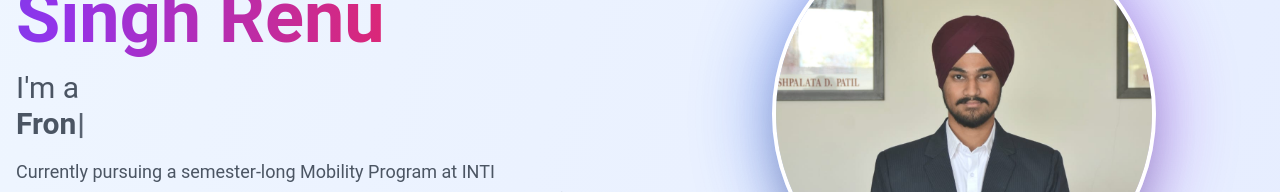
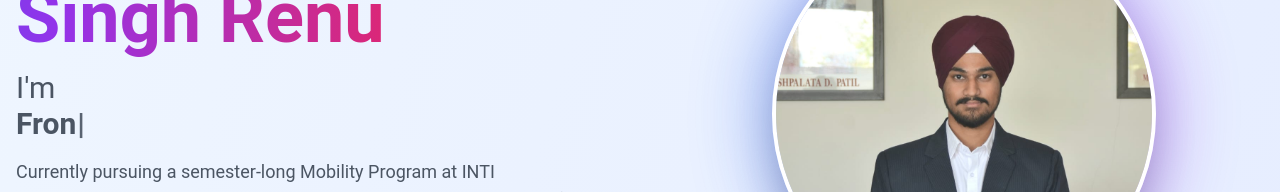
Before and after one commit to ASHMEETSINGHRENU/Portfolio, a React (Create React App) app: page /home in a window 1280 px wide. Shown: the part 350-542 px from the top of the page. Built offline with nearby package versions, Linux system fonts and the light colour scheme; a web font is replaced by a local one.

Commit message:
Updated code

```diff
--- a/src/pages/home.js
+++ b/src/pages/home.js
@@ -82,7 +82,7 @@ const Home = () => {
 
 <div className="h-16 mb-6">
   <h2 className="text-xl md:text-3xl text-gray-600">
-    I'm a&nbsp;
+    I'm &nbsp;
     <span className="bg-gradient-to-r from-blue-600 to-purple-600 bg-clip-text text-black-600 font-semibold">
       <Typewriter
         options={{
```
